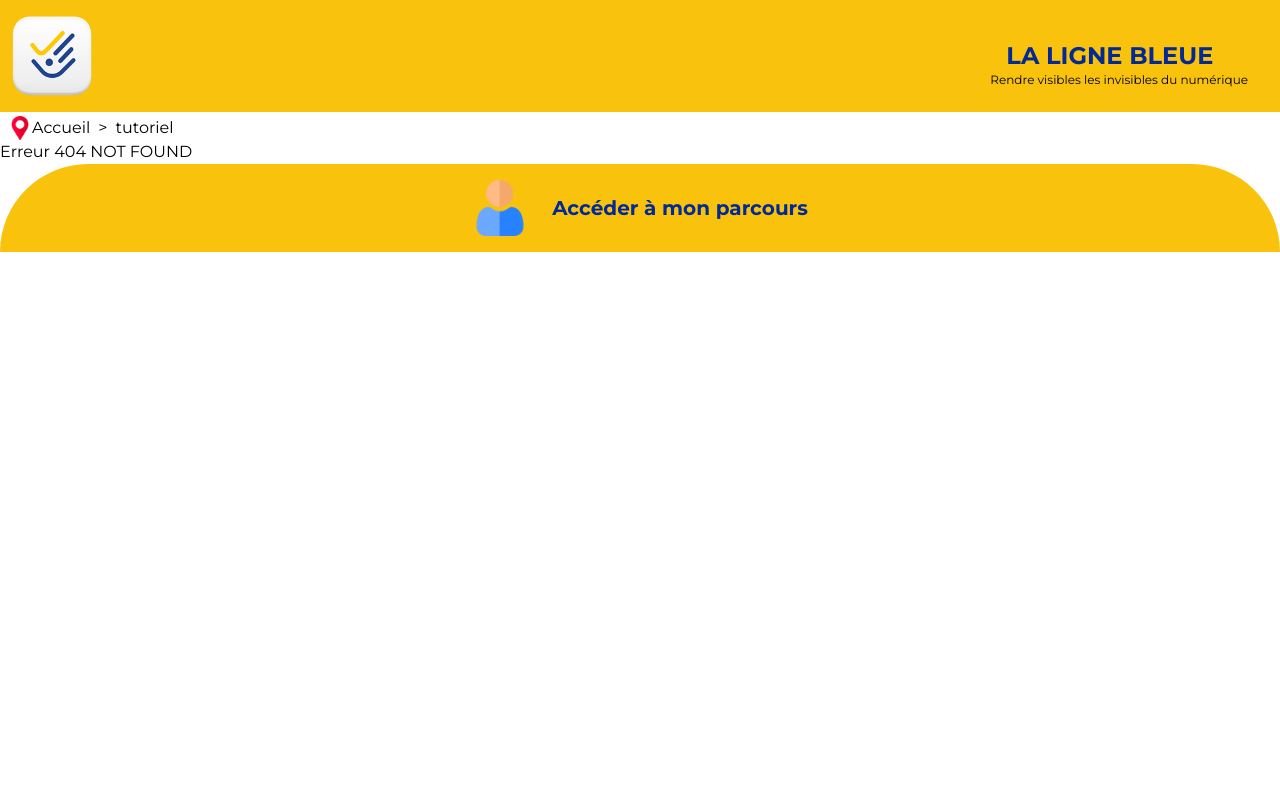
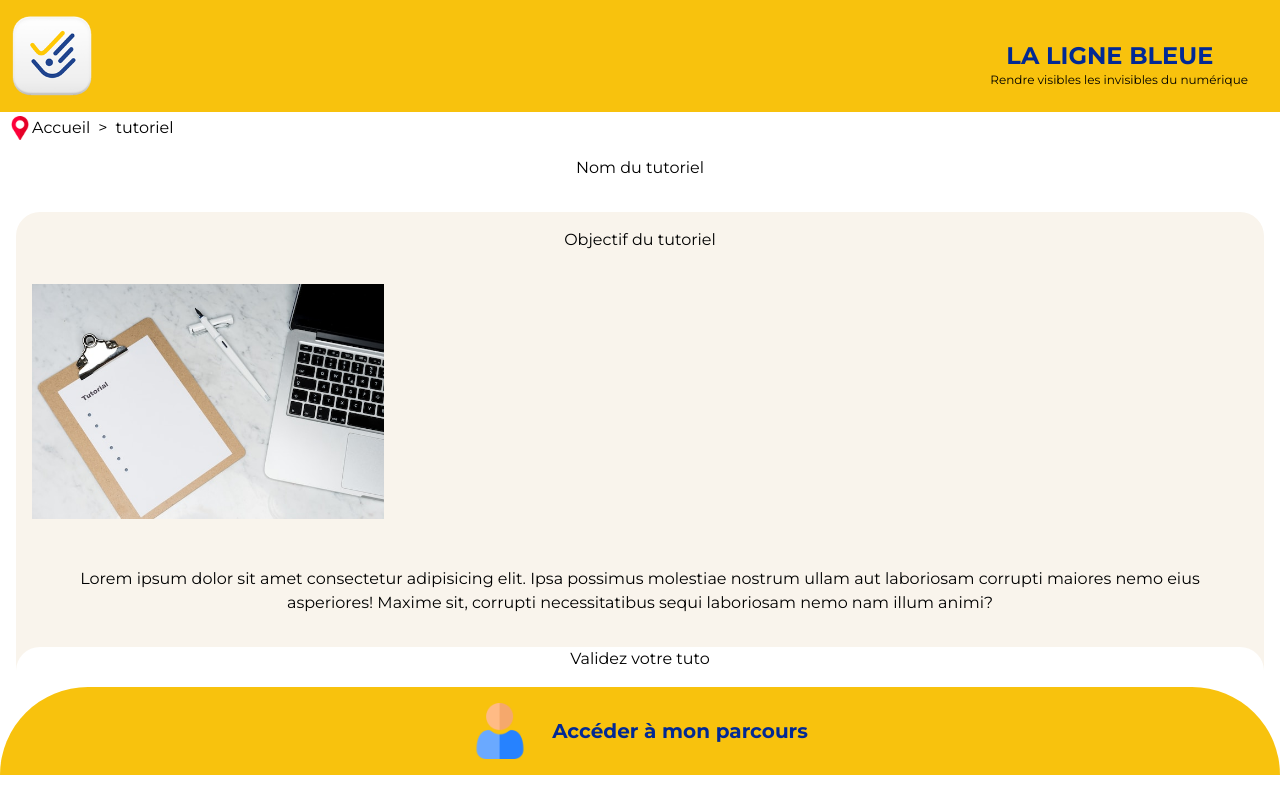
Before and after one commit to WildCodeSchool/2023-03-JS-Remote-Wild_Impact_P3_LigneBleue, a React (Vite) app in the folder frontend/: page /tutoriel in a window 1280 px wide. Before the commit this address had no page. Built offline with nearby package versions, Linux system fonts and the light colour scheme.

Commit message:
début page tutoriel

```diff
--- a/frontend/src/App.jsx
+++ b/frontend/src/App.jsx
@@ -11,6 +11,7 @@ import Breadcrumbs from "./components/Breadcrumbs";
 import Erreur from "./pages/Erreur";
 
 import "./App.css";
+import Tutoriel from "./components/Tutoriel";
 
 function App() {
   return (
@@ -22,6 +23,7 @@ function App() {
           <Routes>
             <Route path="/" element={<UserLayout />}>
               <Route path="/" element={<Home />} />
+              <Route path="tutoriel" element={<Tutoriel />} />
               <Route path="tutorials/:id" element={<OneTuto />} />
               <Route path="/connexion" element={<Connexion />} />
               <Route path="/*" element={<Erreur />} />
--- /dev/null
+++ b/frontend/src/components/Tutoriel.jsx
@@ -0,0 +1,30 @@
+import React from "react";
+import img from "../assets/Tutoriel.jpg";
+
+function Tutoriel() {
+  return (
+    <div>
+      <h1 className="p-4 flex justify-center">Nom du tutoriel</h1>
+
+      <div className="bg-champagne rounded-tr-3xl rounded-tl-3xl flex justify-center flex-col m-4">
+        <h2 className="p-4 flex justify-center">Objectif du tutoriel</h2>
+        <img
+          className="p-4 object-center object-contain h-300 w-96"
+          src={img}
+          alt=""
+        />
+        <p className="text-center p-8">
+          Lorem ipsum dolor sit amet consectetur adipisicing elit. Ipsa possimus
+          molestiae nostrum ullam aut laboriosam corrupti maiores nemo eius
+          asperiores! Maxime sit, corrupti necessitatibus sequi laboriosam nemo
+          nam illum animi?
+        </p>
+        <div className="bg-white rounded-tr-3xl rounded-tl-3xl flex justify-center m-12>">
+          <h2>Validez votre tuto</h2>
+        </div>
+      </div>
+    </div>
+  );
+}
+
+export default Tutoriel;
```
Also changed, not shown: frontend/src/assets/Tutoriel.jpg (added).
